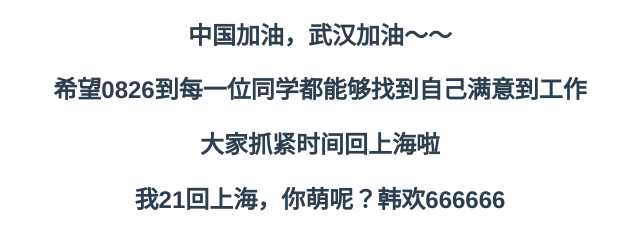
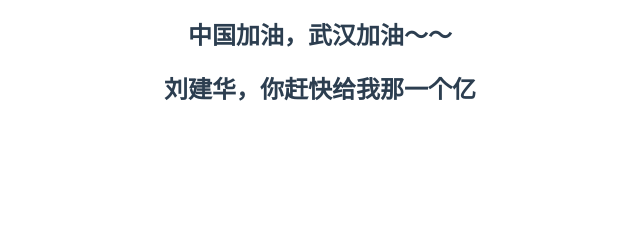
Before and after one commit to hello-maker123/hello, a Vue app: page / in a window 1280 px wide. Shown: the part 554-797 px from the top of the page, without its empty margins (320-960 px from the left). Built offline with nearby package versions, Linux system fonts and the light colour scheme.

Commit message:
第五次修改

```diff
--- a/src/App.vue
+++ b/src/App.vue
@@ -4,10 +4,8 @@
     <h2>永远相信美好的事情即将发生</h2><br/>
     <h2>锤子手机</h2><br/>
     <h2>中国加油，武汉加油～～</h2>
-    <h2>希望0826到每一位同学都能够找到自己满意到工作</h2>
-    <h2>大家抓紧时间回上海啦</h2>
-    <h2>我21回上海，你萌呢？韩欢666666</h2>
-  </div>
+    <h2>刘建华，你赶快给我那一个亿</h2>
+	</div>
 </template>
 
 <script>
```
